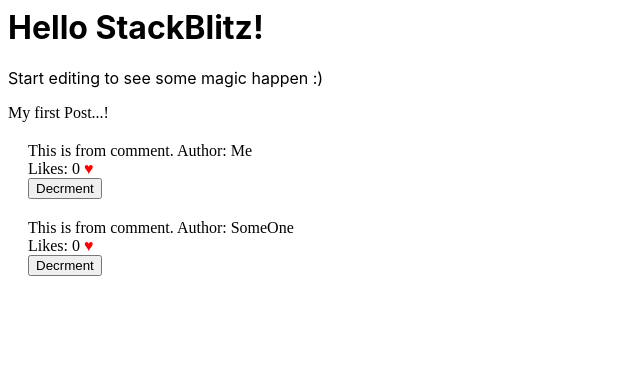
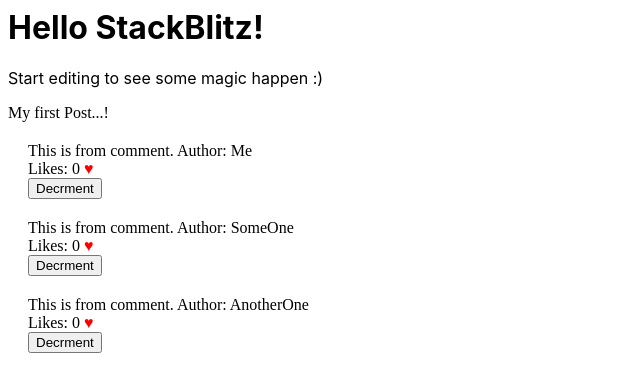
Before and after one commit to noushadbm/react-demo, a React (Create React App) app: page / in a window 1280 px wide. Shown: the top 392 px of the page, without its empty margins (0-640 px from the left). Built offline with nearby package versions, Linux system fonts and the light colour scheme; no server answers.

Commit message:
1 file modified

```diff
--- a/src/Post.jsx
+++ b/src/Post.jsx
@@ -2,11 +2,13 @@
 import Comment from './Comment';
 
 function Post() {
+  const authors = ['Me', 'SomeOne', 'AnotherOne'];
   return (
     <div>
       <div>My first Post...!</div>
-      <Comment author="Me" />
-      <Comment author="SomeOne"/>
+      {authors.map((item) => {
+        return <Comment author={item} />;
+      })}
     </div>
   );
 }
```
